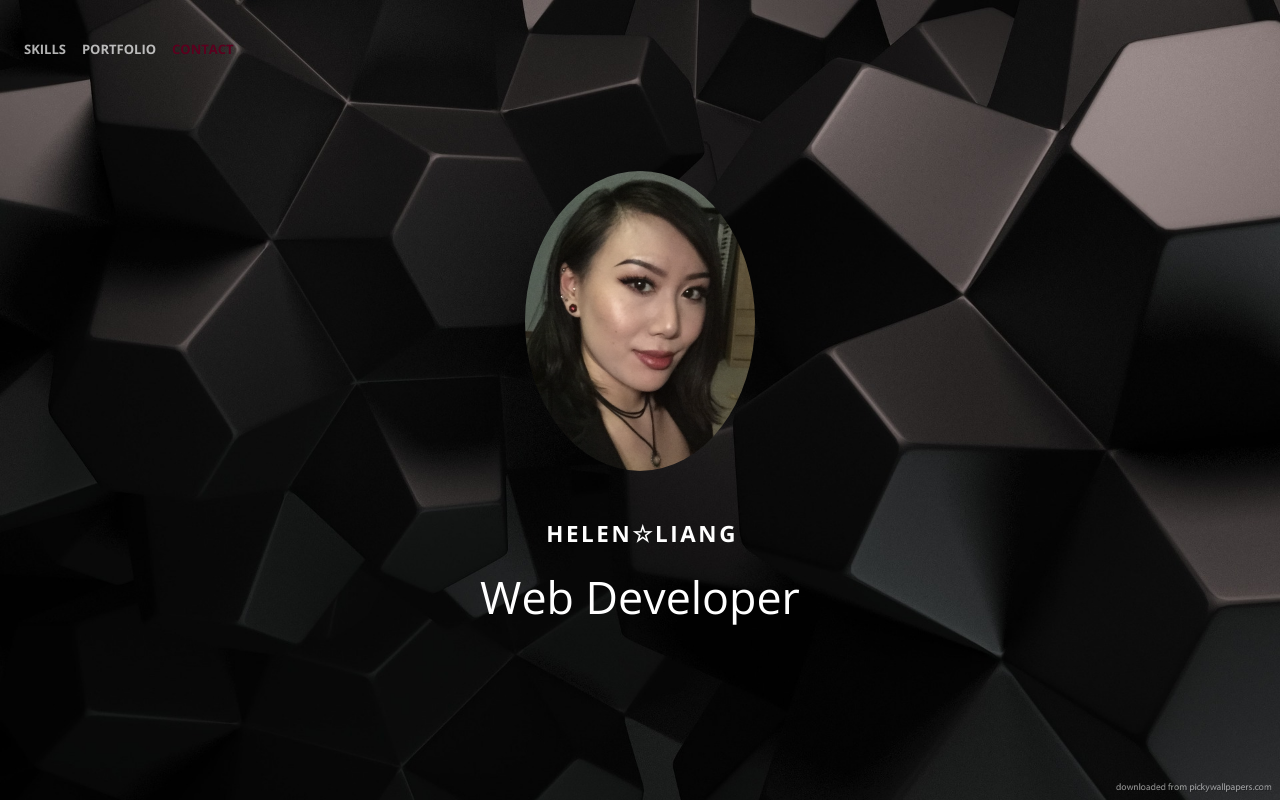
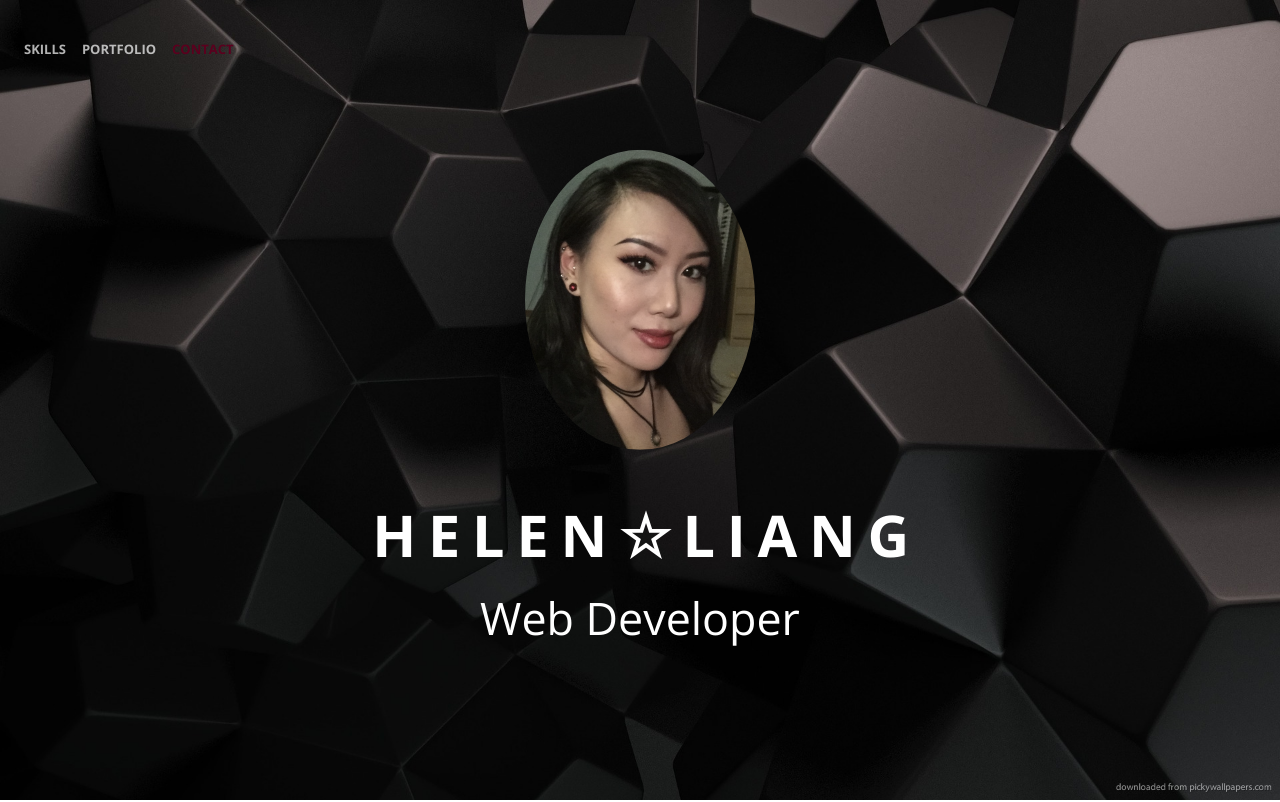
Before and after one commit to helenxliang/helenxliang.github.io, a website: page index.html in a window 1280 px wide. Shown: the top 802 px of the page. Drawn offline with nearby package versions, Linux system fonts and the light colour scheme.

Commit message:
viewport h1

```diff
--- a/css/creative.css
+++ b/css/creative.css
@@ -44,6 +44,7 @@ h2 {
     font-size: 24px;
   }
 }
+
 h1,
 h2,
 h3,
@@ -186,8 +187,7 @@ header.masthead {
       text-transform: uppercase;
       text-align: center;}
 
-    /*  @media (max-width: @screen-xs) {
-    h1{font-size: 10px;}*/
+
 }
     header.masthead .header-content .header-content-inner hr {
       margin: 30px auto; }
@@ -212,9 +212,8 @@ header.masthead {
           margin-right: auto;
           margin-left: auto; }
           header.masthead .header-content .header-content-inner h1 {
-            font-size: 1.4em; }
-          {
-            font-size: 1.4em;
+            /*font-size: 1.4em;*/
+            font-size: 4.5vw;
             max-width: 80%;
             margin-right: auto;
             margin-left: auto; } }
--- a/index.html
+++ b/index.html
@@ -59,7 +59,7 @@
         <div class="header-content-inner">
           <img src="./img/head.jpg" class="img-responsive" alt="headshot">
           <!-- <div class= "row"> -->
-            <h1 id="homeHeading" class="text-center">H e l e n &#9734 L i a n g</h1><br>
+            <h1 id="homeHeading">H e l e n &#9734 L i a n g</h1><br>
           <!-- </div> -->
           <h2>Web Developer</h2>
 
```
